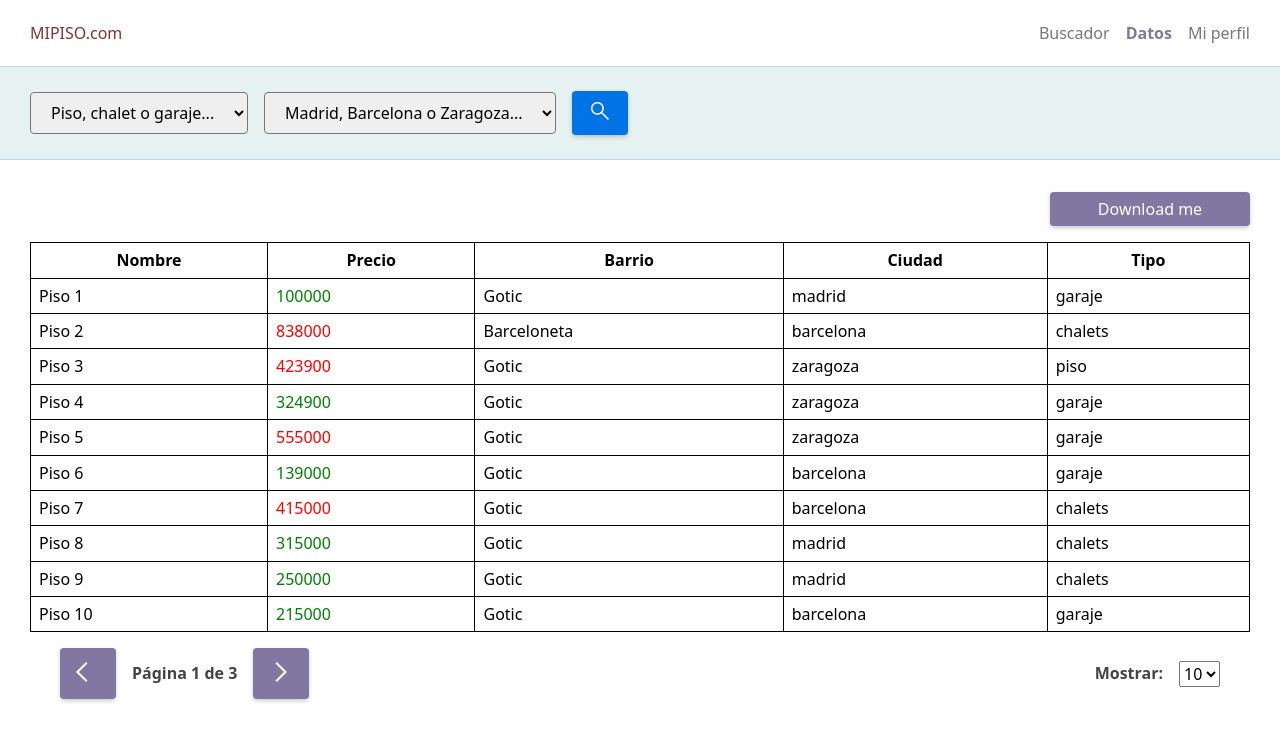
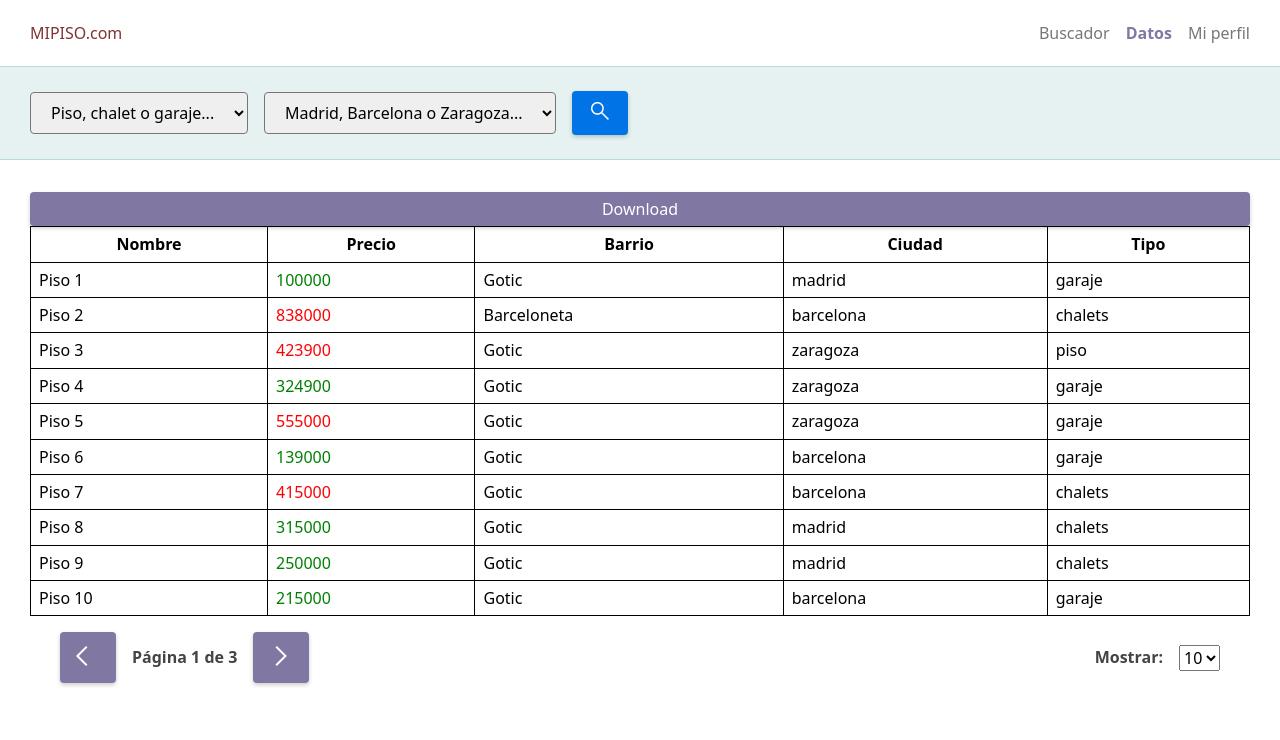
Before and after one commit to Kat8dev/ra-m5-useContext-useReducer, a React (Vite) app: page /datos in a window 1280 px wide. Shown: the top 740 px of the page. Built offline with nearby package versions, Linux system fonts and the light colour scheme; data requests are answered from the project's data file.

Commit message:
fix csv download

```diff
--- a/src/components/organisms/ITATable/Descargar.jsx
+++ b/src/components/organisms/ITATable/Descargar.jsx
@@ -1,31 +1,17 @@
-import { CSVLink } from 'react-csv' // Funciona, pero construye la funcionalidad de descargar por ti misma
 import React, { useContext } from 'react'
 import { TableContext } from './store/context'
 // eslint-disable-next-line import/named
-import { Button } from '../../atoms' // No importes atoms al componente tabla
+import { Button } from '../../atoms'
+import handleDownloadClick from './helpers/handleDownloadClick'
 
 function Descargar() {
   const { state } = useContext(TableContext)
-  const { data } = state
-
-  const headers = [
-    { label: 'Nombre', key: 'title' },
-    { label: 'Precio', key: 'price' },
-    { label: 'Barrio', key: 'district' },
-    { label: 'Ciudad', key: 'city' },
-    { label: 'Tipo', key: 'type' },
-  ]
+  const { data, columns } = state
 
   return (
-    <CSVLink
-      style={{ textDecoration: 'none', color: 'white', alignSelf: 'flex-end' }}
-      data={data}
-      headers={headers}
-    >
-      <Button style={{ marginBottom: '1rem', width: '200px' }}>
-        Download me
-      </Button>
-    </CSVLink>
+    <Button type="button" onClick={() => handleDownloadClick(columns, data)}>
+      Download
+    </Button>
   )
 }
 
--- /dev/null
+++ b/src/components/organisms/ITATable/helpers/handleDownloadClick.js
@@ -0,0 +1,34 @@
+/* eslint-disable no-plusplus */
+const headers = (columns, arr) => {
+  const headerArray = []
+  for (let i = 0; i < columns.length; i++) {
+    headerArray.push(columns[i].label)
+  }
+  arr.push(headerArray)
+}
+
+const tBody = (data, columns, arr) => {
+  for (let i = 0; i < data.length; i++) {
+    const row = []
+    for (let j = 0; j < columns.length; j++) {
+       row.push(data[i][columns[j].id])
+    }
+    arr.push(row)
+  }
+}
+
+const handleDownloadClick = (columns, data) => {
+  const csvArray = []
+  headers(columns, csvArray)
+  tBody(data, columns, csvArray)
+  const csv = csvArray.map((d) => d).join('\n')
+  const blob = new Blob([csv], { type: 'text/csv' })
+  const url = URL.createObjectURL(blob)
+  const link = document.createElement('a')
+  link.href = url
+  link.setAttribute('download', 'casas.csv' )
+  document.body.appendChild(link)
+  link.click()
+}
+
+export default handleDownloadClick
--- a/src/components/organisms/ITATable/index.jsx
+++ b/src/components/organisms/ITATable/index.jsx
@@ -16,7 +16,6 @@ function Table({ columns, data, showHeader = true }) {
     dispatch({ type: Actions.SET_DATA, payload: data })
     dispatch({ type: Actions.SET_COLUMNS, payload: columns })
   }, [data, columns, dispatch])
-  console.log(columns)
 
   return (
     <>
```
